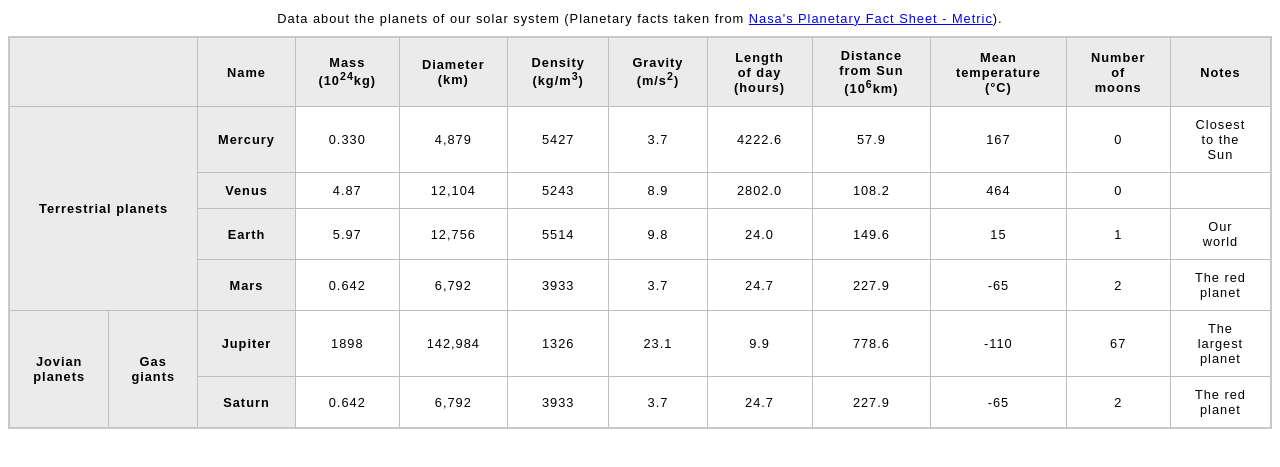
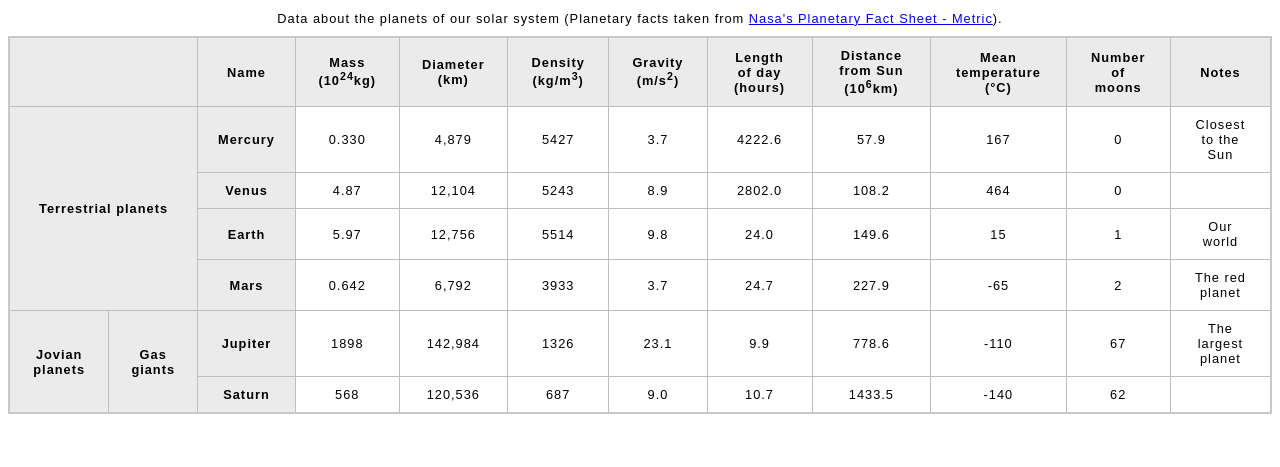
Before and after one commit to roaayala/html-table, a plain HTML site: page index.html in a window 1280 px wide. Shown: the part 79-546 px from the top of the page. Drawn offline with Linux system fonts and the light colour scheme.

Commit message:
saturn, gas giants and jovian planets finish

```diff
--- a/index.html
+++ b/index.html
@@ -97,15 +97,15 @@
         <!-- Saturn -->
         <tr>
           <th>Saturn</th>
-          <td>0.642</td>
-          <td>6,792</td>
-          <td>3933</td>
-          <td>3.7</td>
-          <td>24.7</td>
-          <td>227.9</td>
-          <td>-65</td>
-          <td>2</td>
-          <td>The red planet</td>
+          <td>568</td>
+          <td>120,536</td>
+          <td>687</td>
+          <td>9.0</td>
+          <td>10.7</td>
+          <td>1433.5</td>
+          <td>-140</td>
+          <td>62</td>
+          <td></td>
         </tr>
       </tbody>
       <caption>
```
